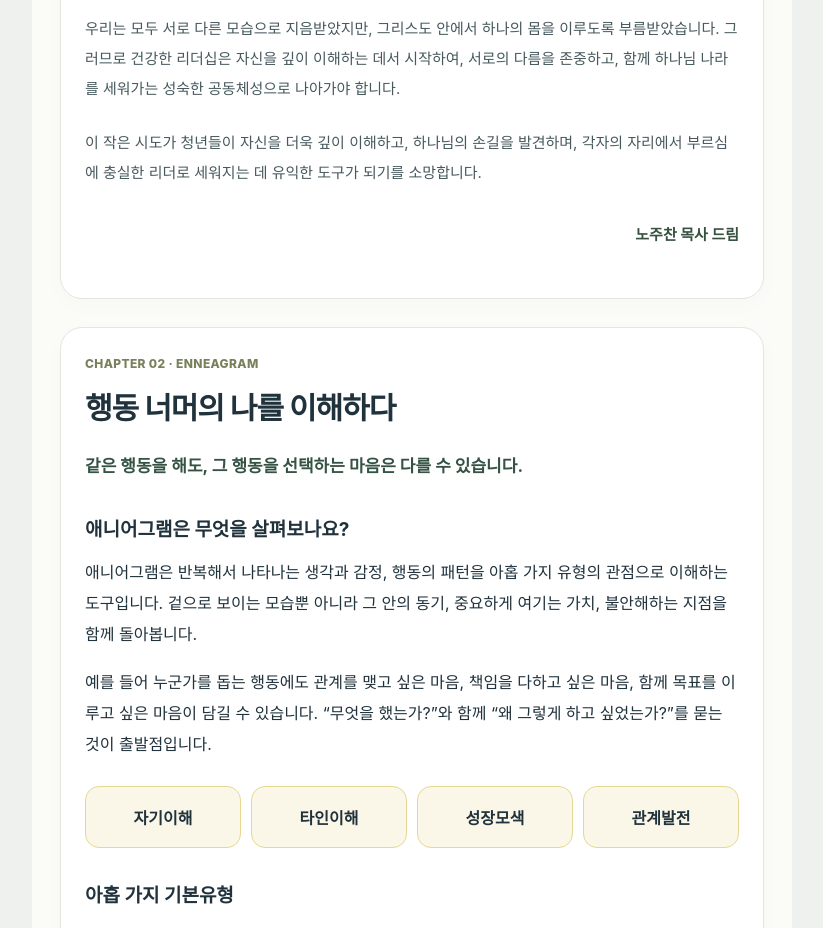
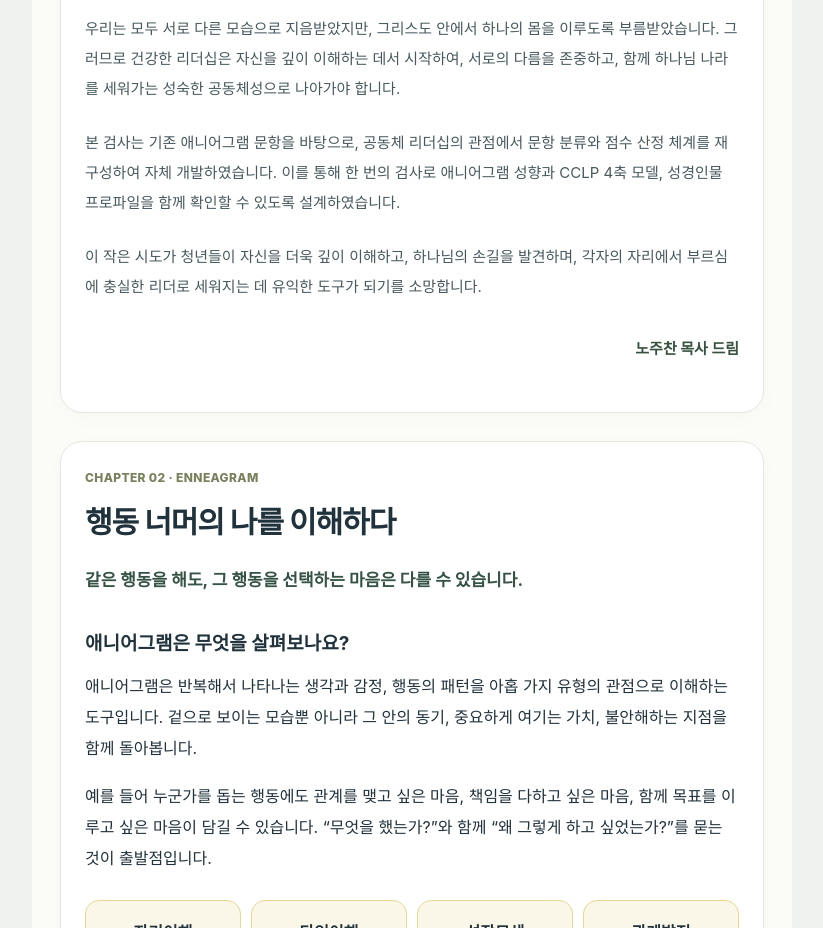
Before and after one commit to Knowjuchan/cclp-mobile, a Next.js app: page /about in a window 1280 px wide. Shown: the part 2400-3328 px from the top of the page, without its empty margins (228-1051 px from the left). Built offline with nearby package versions, Linux system fonts and the light colour scheme.

Commit message:
Explain unified assessment development in developer greeting

```diff
--- a/app/about/page.tsx
+++ b/app/about/page.tsx
@@ -35,6 +35,7 @@ export default function About(){return <main className="shell about modelGuide">
 <li><h3>하나님께서 나를 부르신 사명의 방향을 준비하는 것입니다.</h3><p>자신에게 주어진 은사와 역량을 발견하고, 그것을 공동체와 하나님 나라를 위해 어떻게 사용할 것인지 고민하며, 부르심에 응답하는 리더로 성장하는 것입니다.</p></li></ol>
 <p>이 세 가지 과정은 결국 자신을 이해하는 데서 시작하여, 그리스도를 닮아가고, 하나님의 부르심에 응답하는 삶으로 나아가는 하나의 여정입니다.</p>
 <p>우리는 모두 서로 다른 모습으로 지음받았지만, 그리스도 안에서 하나의 몸을 이루도록 부름받았습니다. 그러므로 건강한 리더십은 자신을 깊이 이해하는 데서 시작하여, 서로의 다름을 존중하고, 함께 하나님 나라를 세워가는 성숙한 공동체성으로 나아가야 합니다.</p>
+<p>본 검사는 기존 애니어그램 문항을 바탕으로, 공동체 리더십의 관점에서 문항 분류와 점수 산정 체계를 재구성하여 자체 개발하였습니다. 이를 통해 한 번의 검사로 애니어그램 성향과 CCLP 4축 모델, 성경인물 프로파일을 함께 확인할 수 있도록 설계하였습니다.</p>
 <p>이 작은 시도가 청년들이 자신을 더욱 깊이 이해하고, 하나님의 손길을 발견하며, 각자의 자리에서 부르심에 충실한 리더로 세워지는 데 유익한 도구가 되기를 소망합니다.</p>
 <p className="greetingSignature">노주찬 목사 드림</p></div></section>
  <section id="enneagram" className="card handbook guideChapter"><ChapterLabel number="02">ENNEAGRAM</ChapterLabel><h2>행동 너머의 나를 이해하다</h2><p className="guideLead">같은 행동을 해도, 그 행동을 선택하는 마음은 다를 수 있습니다.</p><h3>애니어그램은 무엇을 살펴보나요?</h3><p>애니어그램은 반복해서 나타나는 생각과 감정, 행동의 패턴을 아홉 가지 유형의 관점으로 이해하는 도구입니다. 겉으로 보이는 모습뿐 아니라 그 안의 동기, 중요하게 여기는 가치, 불안해하는 지점을 함께 돌아봅니다.</p><p>예를 들어 누군가를 돕는 행동에도 관계를 맺고 싶은 마음, 책임을 다하고 싶은 마음, 함께 목표를 이루고 싶은 마음이 담길 수 있습니다. “무엇을 했는가?”와 함께 “왜 그렇게 하고 싶었는가?”를 묻는 것이 출발점입니다.</p><div className="purposeGrid">{['자기이해','타인이해','성장모색','관계발전'].map(x=><article key={x}><b>{x}</b></article>)}</div>
```
